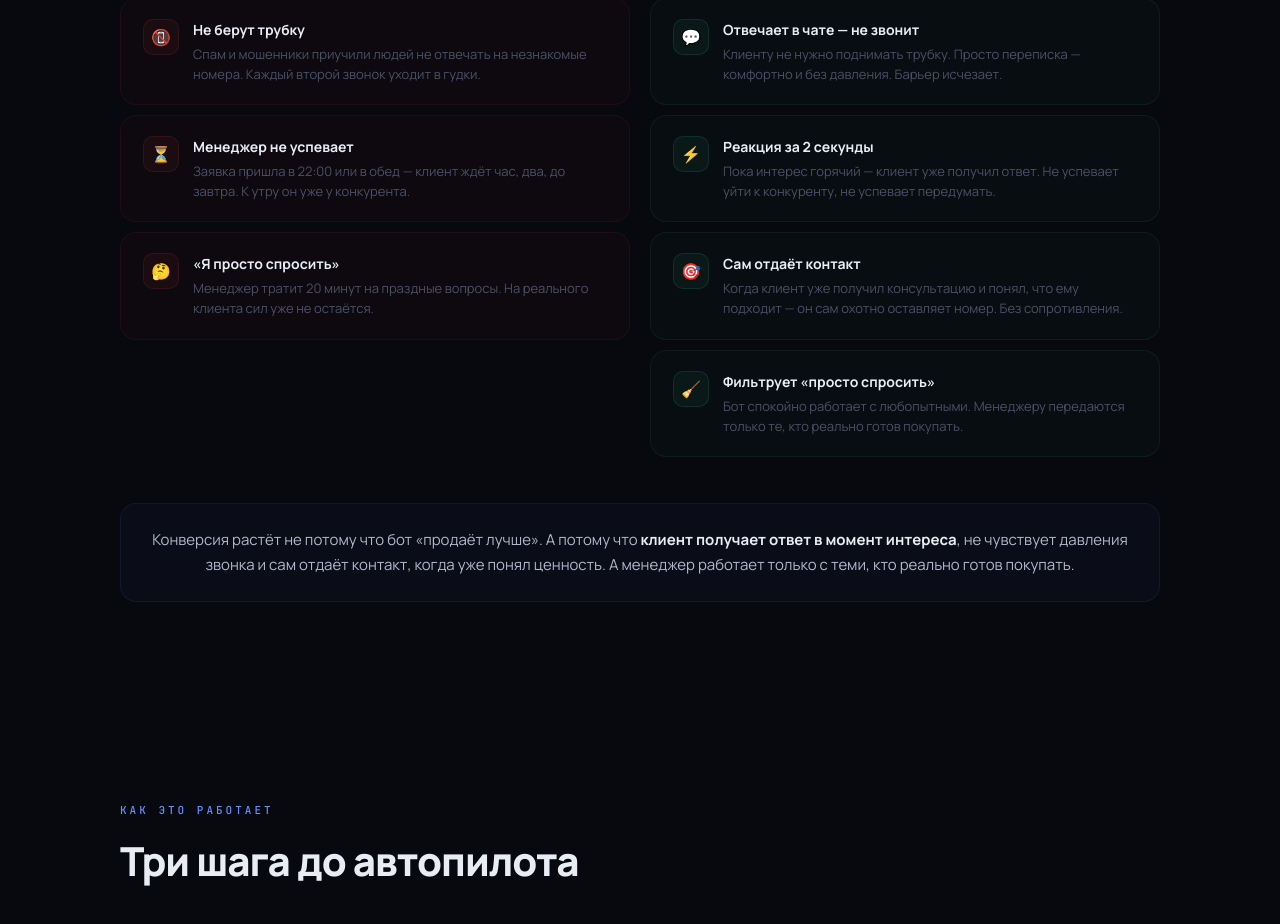
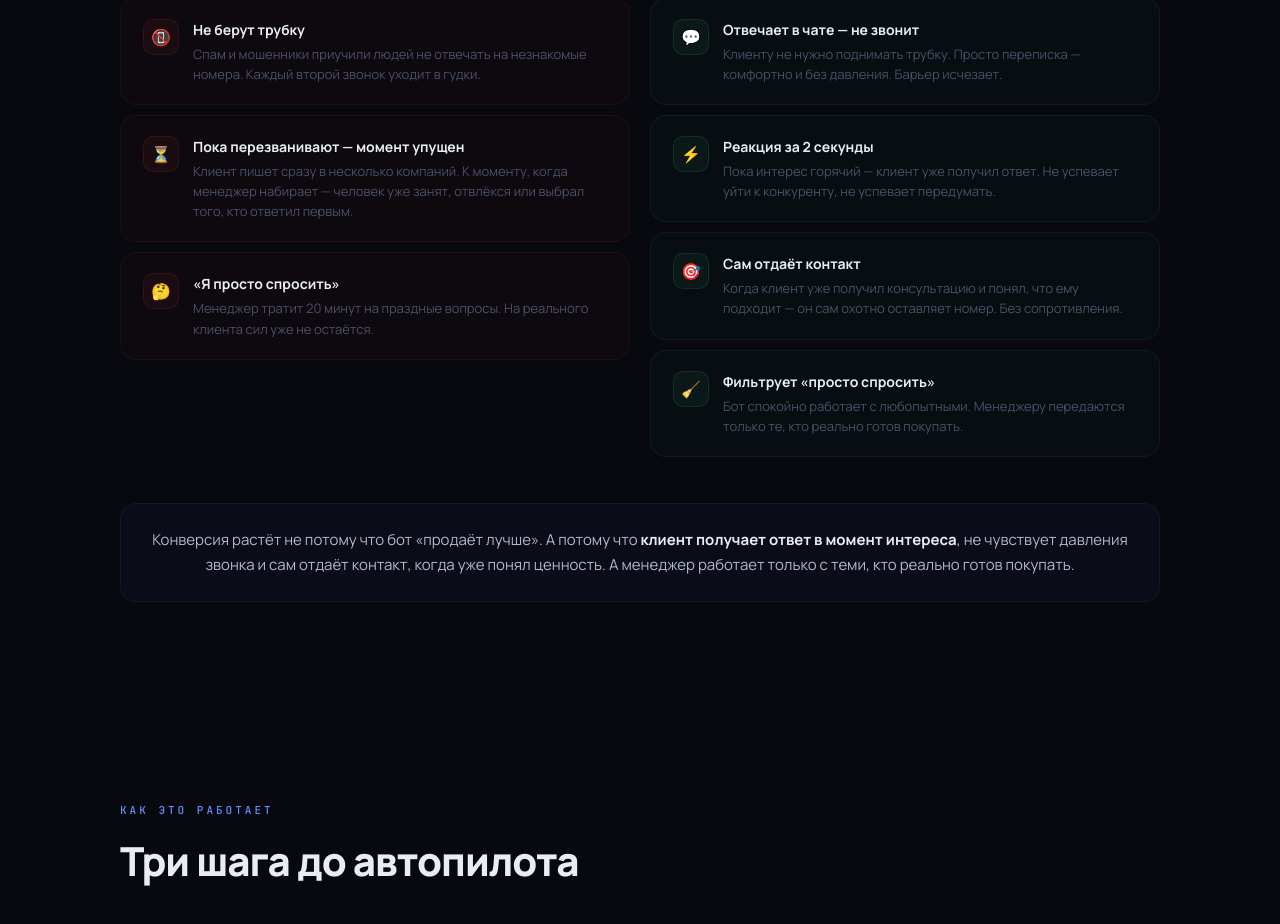
Before and after one commit to atru8292-spec/agento, a Next.js app: page / in a window 1280 px wide. Shown: the part 1252-2176 px from the top of the page. Built offline with nearby package versions, Linux system fonts and the light colour scheme.

Commit message:
Update page.js

```diff
--- a/src/app/page.js
+++ b/src/app/page.js
@@ -87,7 +87,7 @@ const CASES = [
 /* ── PROBLEM data — почему «оставьте номер» больше не работает ── */
 const PROBLEM_OLD = [
   { icon: "📵", t: "Не берут трубку", d: "Спам и мошенники приучили людей не отвечать на незнакомые номера. Каждый второй звонок уходит в гудки." },
-  { icon: "⏳", t: "Менеджер не успевает", d: "Заявка пришла в 22:00 или в обед — клиент ждёт час, два, до завтра. К утру он уже у конкурента." },
+  { icon: "⏳", t: "Пока перезванивают — момент упущен", d: "Клиент пишет сразу в несколько компаний. К моменту, когда менеджер набирает — человек уже занят, отвлёкся или выбрал того, кто ответил первым." },
   { icon: "🤔", t: "«Я просто спросить»", d: "Менеджер тратит 20 минут на праздные вопросы. На реального клиента сил уже не остаётся." },
 ];
 
```
